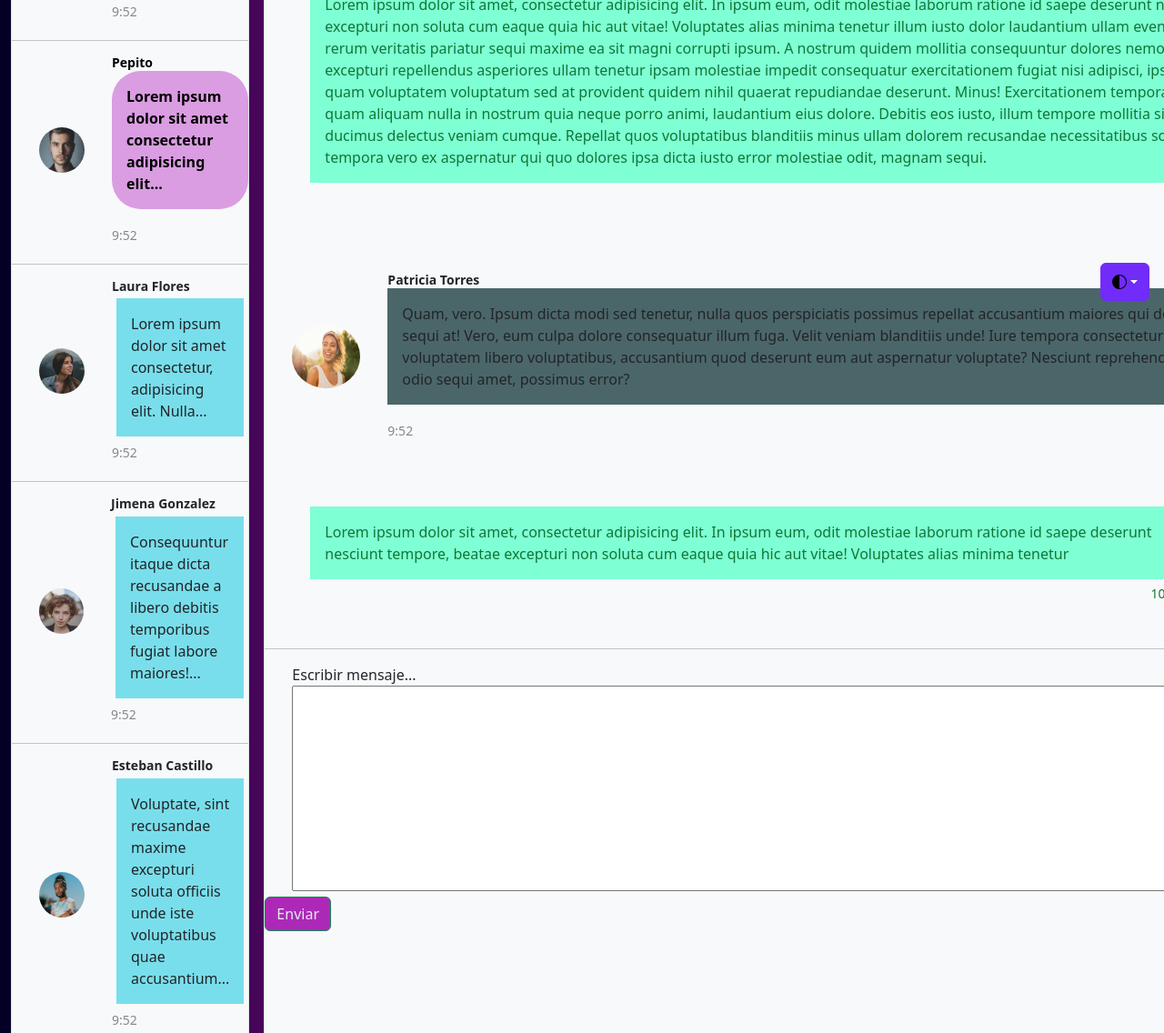
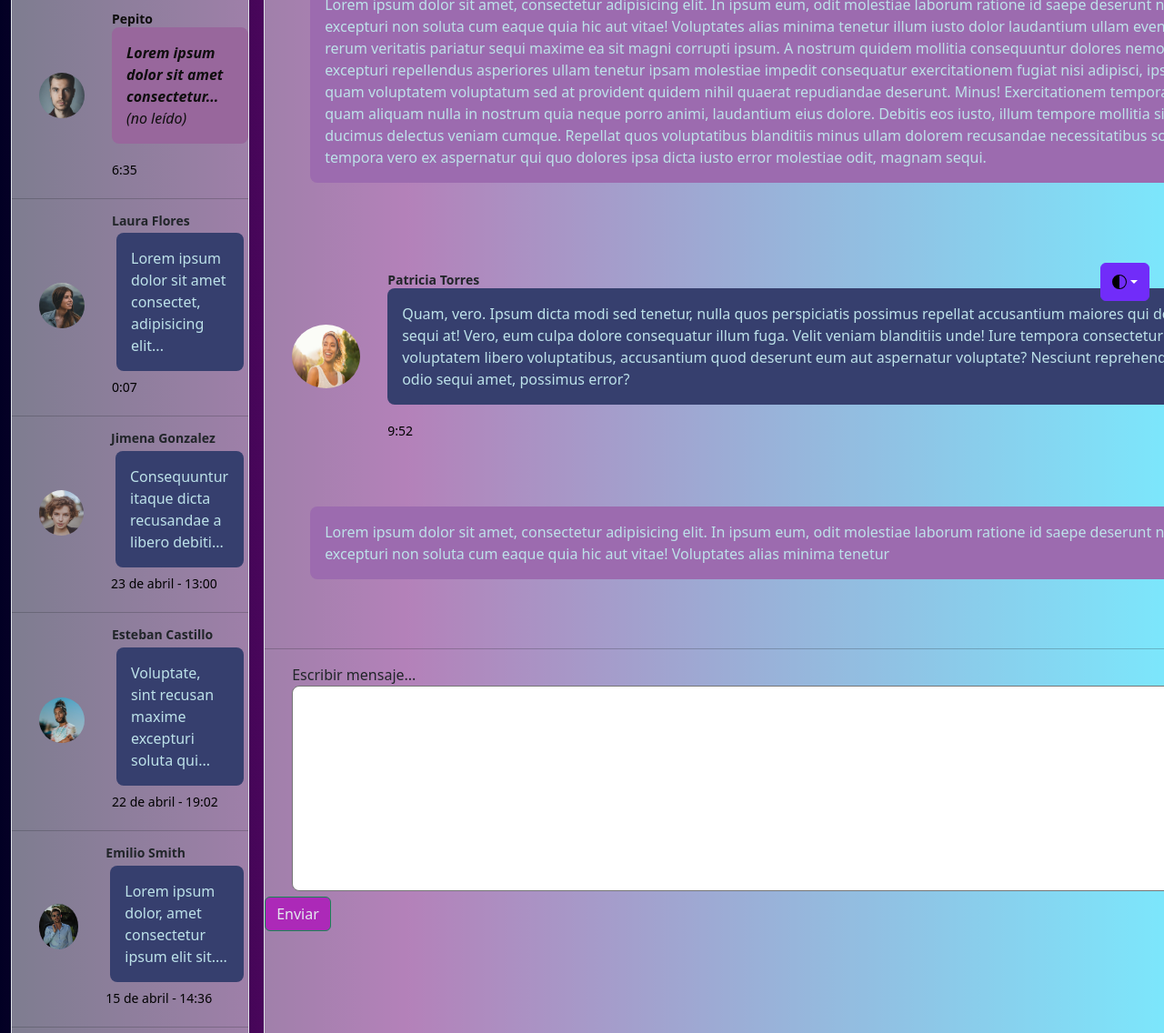
Before and after one commit to mariannacastro/mod2, a plain HTML site: page index.html in a window 1280 px wide. Shown: the part 453-1589 px from the top of the page at 91% size. Drawn offline with nearby package versions, Linux system fonts and the light colour scheme.

Commit message:
modificación proyecto chat mod3

```diff
--- a/assets/css/style.css
+++ b/assets/css/style.css
@@ -37,6 +37,18 @@
     --bs-btn-active-border-color: #5a23c8;
 }
 
+
+/*  datos sobre colores
+--bs-bg-opacity: 0.5; queda estético
+--bs-bg-opacity: 1; se ve blanco
+--bs-bg-opacity: si no aparece se ve el degradé del fondo
+*/
+
+.bg-body-tertiary {
+    --bs-bg-opacity: 0.5;
+    background-color: rgba(var(--bs-tertiary-bg-rgb), var(--bs-bg-opacity))!important;
+}
+
 body {
     background-image: linear-gradient(90deg, #020024 0%, #700979 35%, #00d4ff 100%);
     /* font-family: 'Nunito', sans-serif; */
@@ -56,10 +68,18 @@ body {
     margin-left: 30px;
     margin-right: 30px;
     border-radius: 50%;
+    float: left;
 }
 
 .mensaje img:hover {
     transform: scale(1.2);
+    filter: brightness(115%);
+}
+
+.mensaje::after {
+    content: "";
+    clear: both;
+    display: table;
 }
 
 .contenido-mensaje {
@@ -73,21 +93,27 @@ body {
 }
 
 .contenido-mensaje p {
+    /*mensaje der patricia*/
     font-size: 16px;
-    background-color: #4b6668;
+    /* background-color: #4b6668; */
+    background-color: #363f6e;
     padding: 1em;
     margin-left: auto;
     margin-right: auto;
     line-height: 1.5;
+    border-radius: 0.5em;
+    height: auto;
+    width: auto;
+    color: #bde2e9;
 }
 
 .fecha {
     font-size: 14px;
-    color: #888;
+    color: rgb(0, 0, 0);
 }
 
 
-/* mensaje dos  */
+/* mensaje dos TÚ */
 
 .mensaje2 {
     display: flex;
@@ -99,7 +125,7 @@ body {
 }
 
 .mensaje2 img {
-    width: 500px;
+    width: auto;
     height: 70px;
     margin-right: 30px;
     /* aumenta y queda mas espacio lado derecho */
@@ -110,14 +136,16 @@ body {
 
 .mensaje2 img:hover {
     transform: scale(1.2);
+    filter: brightness(120%);
 }
 
 .contenido-mensaje-two {
     flex-grow: 1;
-    color: #107737;
+    color: #000000;
     padding: 30px;
     border-radius: 10px;
-    position: relative;
+    line-height: 1.5;
+    border-radius: 0.5em;
 }
 
 .contenido-mensaje-two h3 {
@@ -127,24 +155,32 @@ body {
     text-align: right;
 }
 
+
+/* aquamariune antes, cambio de color mensaje TÚ*/
+
 .contenido-mensaje-two p {
     margin: 5px 0;
     font-size: 16px;
-    background-color: aquamarine;
+    background-color: #9c6baf;
     padding: 1em;
+    line-height: 1.5;
+    border-radius: 0.5em;
+    color: #bde2e9;
 }
 
 .fecha2 {
     font-size: 14px;
-    color: #107737;
+    color: #000000;
     display: flex;
     justify-content: flex-end;
     border: #5a23c8;
 }
 
-.contenido-mensaje-l p {
-    background-color: #888;
-}
+
+/* .contenido-mensaje-l p {
+    background-color: #a51e1e;
+    border-radius: 0.5em;
+} */
 
 
 /* mensajes lado izquierdo
@@ -167,10 +203,12 @@ patricia torres, a la izquierda
 
 .mensaje-left img:hover {
     transform: scale(1.2);
+    filter: brightness(120%);
 }
 
 .contenido-mensaje-left {
-    flex-grow: 1;
+    display: flex-end;
+    flex-grow: 0.7;
 }
 
 .contenido-mensaje-left h3 {
@@ -182,13 +220,17 @@ patricia torres, a la izquierda
 .contenido-mensaje-left p {
     margin: 5px;
     font-size: 16px;
-    background-color: #79deeb;
+    /* AZUL LADO IZQUIERDO*/
+    background-color: #363f6e;
     padding: 1em;
+    border-radius: 0.5em;
+    color: #bde2e9;
 }
 
 .fecha-left {
     font-size: 14px;
-    color: #888;
+    color: #000000;
+    /* ac29b8   */
 }
 
 
@@ -225,10 +267,12 @@ para clase Pepito
 
 .mensaje-left-pepito img:hover {
     transform: scale(1.2);
+    filter: brightness(130%);
 }
 
 .contenido-mensaje-left-pepito {
-    flex-grow: 1;
+    display: flex-end;
+    flex-grow: 0.7;
 }
 
 .contenido-mensaje-left-pepito h3 {
@@ -239,26 +283,27 @@ para clase Pepito
 
 .contenido-mensaje-left-pepito p {
     font-size: 16px;
-    background-color: #da9de2;
+    background-color: #98679c;
     padding: 1em;
     border: #107737;
-    border-radius: 2em;
+    border-radius: 0.5em;
 }
 
 .fecha-left-pepito {
     font-size: 14px;
-    color: #888;
+    color: rgb(0, 0, 0);
 }
 
 .mensaje-left-pepito {
     font-weight: normal;
-    color: black;
+    color: rgb(15, 14, 14);
 }
 
 #escribir {
     flex-grow: 1;
     padding: 1em;
     margin-left: 30px;
+    border-radius: 0.5em;
 }
 
 #btn-buscar {
@@ -279,3 +324,13 @@ para clase Pepito
 #formescribir {
     margin-left: 30px;
 }
+
+.li-img:hover {
+    transform: scale(1.2);
+    filter: brightness(120%);
+}
+
+#imgicono:hover {
+    transform: scale(1.2);
+    filter: brightness(120%);
+}
--- a/index.html
+++ b/index.html
@@ -146,10 +146,10 @@
                 <div class="dropdown">
                     <a href="#" class="d-flex align-items-center col-lg-4 mb-2 mb-lg-0 link-body-emphasis text-decoration-none dropdown-toggle" data-bs-toggle="dropdown" aria-expanded="false">
 
-                        <img src="assets/img/icono.png" alt="icono" width="40" height="40">
+                        <img src="assets/img/icono.png" id="imgicono" alt="icono" width="40" height="40">
                     </a>
                     <ul class="dropdown-menu text-small shadow">
-                        <img src="assets/img/kiwi-bird-bluegradient.png" alt="icono" width="100" height="100">
+                        <img src="assets/img/kiwi-bird-bluegradient.png" alt="icono" width="100" height="100" class="li-img">
                         <li><a class="dropdown-item active" href="#" aria-current="page">Información general</a></li>
                         <li><a class="dropdown-item" href="#">Inventario</a></li>
                         <li><a class="dropdown-item" href="#">Agenda</a></li>
@@ -176,7 +176,7 @@
 
                     <div class="flex-shrink-0 dropdown">
                         <a href="#" class="d-block link-dark text-decoration-none dropdown-toggle" data-bs-toggle="dropdown" aria-expanded="false">
-                            <img src="assets/img/persona1.jpg" alt="mdo" width="32" height="32" class="rounded-circle">
+                            <img src="assets/img/persona1.jpg" alt="mdo" width="32" height="32" class="rounded-circle li-img">
                         </a>
                         <ul class="dropdown-menu text-small shadow">
                             <li><a class="dropdown-item" href="#">Nuevo proyecto...</a></li>
@@ -205,7 +205,7 @@
                         <img src="assets/img/persona1.avif" alt="Imagen de usuario1">
                         <div class="contenido-mensaje-left">
                             <h3>Patricia Torres</h3>
-                            <p>Quam, vero. Ipsum dicta modi sed tenetur, nulla quos perspiciatis possimus...
+                            <p>Quam, vero. Ipsum dicta modi sed tenetur, nulla quos...
                             </p>
                             <span class="fecha-left">9:52</span>
                         </div>
@@ -215,9 +215,9 @@
                         <img src="assets/img/Pepito.jpg" alt="Imagen de usuario1">
                         <div class="contenido-mensaje-left-pepito">
                             <h3>Pepito</h3>
-                            <p> <strong>Lorem ipsum dolor sit amet consectetur adipisicing elit...</strong>
+                            <p> <em><strong>Lorem ipsum dolor sit amet consectetur...</strong> (no leído)</em>
                             </p>
-                            <span class="fecha-left-pepito">9:52</span>
+                            <span class="fecha-left-pepito">6:35</span>
                         </div>
                     </div>
                     <hr>
@@ -225,9 +225,9 @@
                         <img src="assets/img/persona9b.jpg" alt="Imagen de usuario3">
                         <div class="contenido-mensaje-left">
                             <h3>Laura Flores</h3>
-                            <p>Lorem ipsum dolor sit amet consectetur, adipisicing elit. Nulla...
+                            <p>Lorem ipsum dolor sit amet consectet, adipisicing elit...
                             </p>
-                            <span class="fecha-left">9:52</span>
+                            <span class="fecha-left">0:07</span>
                         </div>
                     </div>
                     <hr>
@@ -235,9 +235,9 @@
                         <img src="assets/img/persona4b.jpg" alt="Imagen de usuario4">
                         <div class="contenido-mensaje-left">
                             <h3>Jimena Gonzalez</h3>
-                            <p>Consequuntur itaque dicta recusandae a libero debitis temporibus fugiat labore maiores!...
+                            <p>Consequuntur itaque dicta recusandae a libero debiti...
                             </p>
-                            <span class="fecha-left">9:52</span>
+                            <span class="fecha-left">23 de abril - 13:00</span>
                         </div>
                     </div>
                     <hr>
@@ -245,9 +245,9 @@
                         <img src="assets/img/persona5.jpg" alt="Imagen de usuario5">
                         <div class="contenido-mensaje-left">
                             <h3>Esteban Castillo</h3>
-                            <p>Voluptate, sint recusandae maxime excepturi soluta officiis unde iste voluptatibus quae accusantium...
+                            <p>Voluptate, sint recusan maxime excepturi soluta qui...
                             </p>
-                            <span class="fecha-left">9:52</span>
+                            <span class="fecha-left">22 de abril - 19:02</span>
                         </div>
                     </div>
                     <hr>
@@ -255,9 +255,9 @@
                         <img src="assets/img/persona6.jpg" alt="Imagen de usuario6">
                         <div class="contenido-mensaje-left">
                             <h3>Emilio Smith</h3>
-                            <p>Lorem ipsum dolor, sit amet consectetur adipisicing elit....
+                            <p>Lorem ipsum dolor, amet consectetur ipsum elit sit....
                             </p>
-                            <span class="fecha-left">9:52</span>
+                            <span class="fecha-left">15 de abril - 14:36</span>
                         </div>
                     </div>
                     <hr>
@@ -265,9 +265,9 @@
                         <img src="assets/img/persona7.jpg" alt="Imagen de usuario7">
                         <div class="contenido-mensaje-left">
                             <h3>Lorena Diaz</h3>
-                            <p>Lorem ipsum dolor, sit amet consectetur adipisicing elit. Distinctio impedit ipsa...
+                            <p>Lorem ipsum dolor, sit amet consectetur adipisicing...
                             </p>
-                            <span class="fecha-left">9:52</span>
+                            <span class="fecha-left">10 de enero - 9:05</span>
                         </div>
                     </div>
                     <hr>
@@ -275,9 +275,20 @@
                         <img src="assets/img/persona8.jpg" alt="Imagen de usuario8">
                         <div class="contenido-mensaje-left">
                             <h3>Damian Mitchell</h3>
-                            <p>Lorem ipsum dolor sit amet consectetur adipisicing elit...
+                            <p>Lorem ipsum dolor sit amet consectetur adipisicing...
                             </p>
-                            <span class="fecha-left">9:52</span>
+                            <span class="fecha-left">23/12/2022 - 8:00</span>
+                        </div>
+                    </div>
+                    <hr>
+
+                    <div class="mensaje-left">
+                        <img src="assets/img/persona10.jpg" alt="Imagen de usuario8">
+                        <div class="contenido-mensaje-left">
+                            <h3>Agatha Nisi</h3>
+                            <p>Magni totam, iure, laudantium laborum elit id odit...
+                            </p>
+                            <span class="fecha-left">04/11/2022 - 17:00</span>
                         </div>
                     </div>
                     <hr>
```
Also changed, not shown: assets/img/persona.jpg (added), assets/img/persona1.jpg, assets/img/persona10.jpg (added), assets/img/persona1z.jpg (added).
